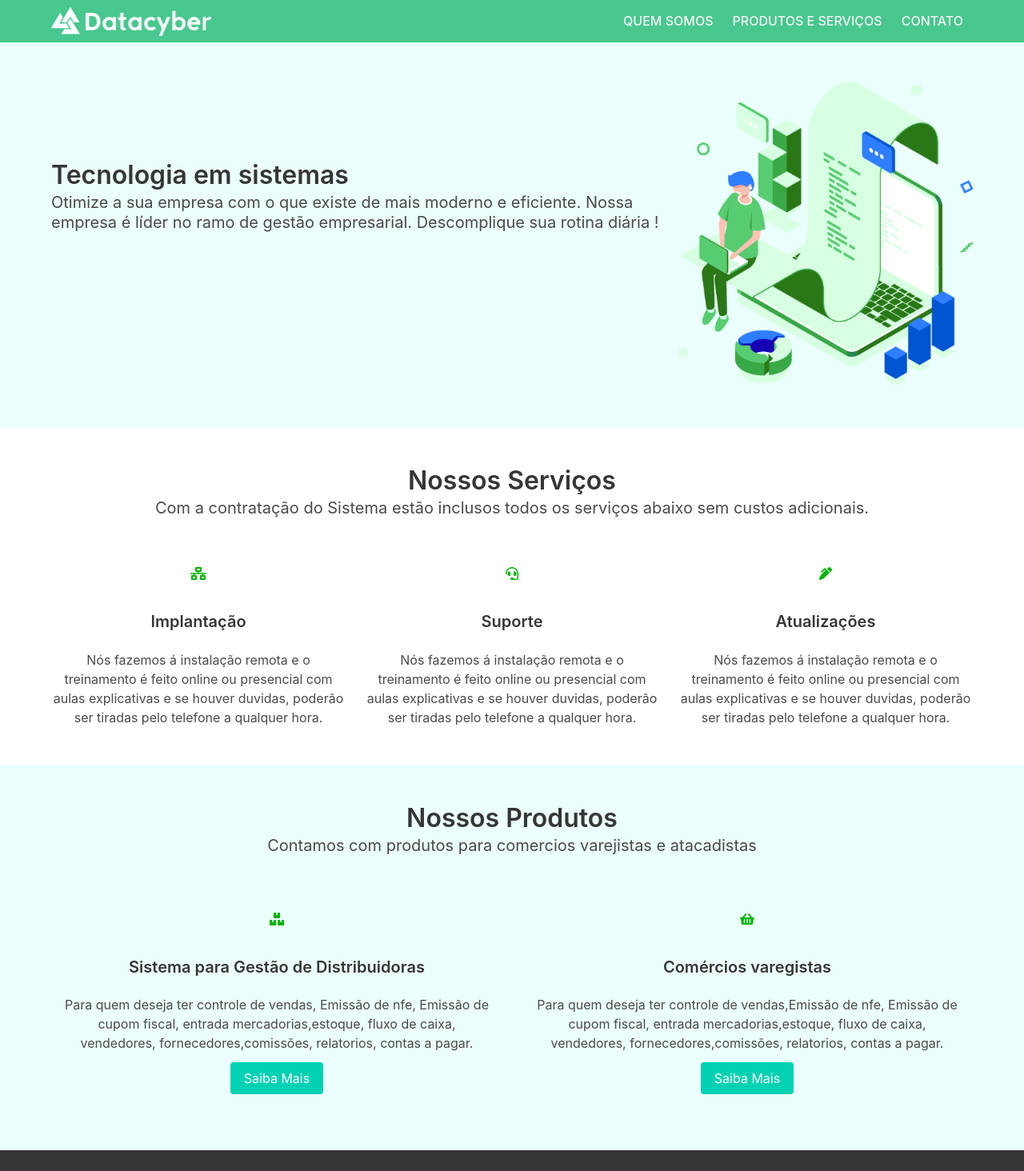
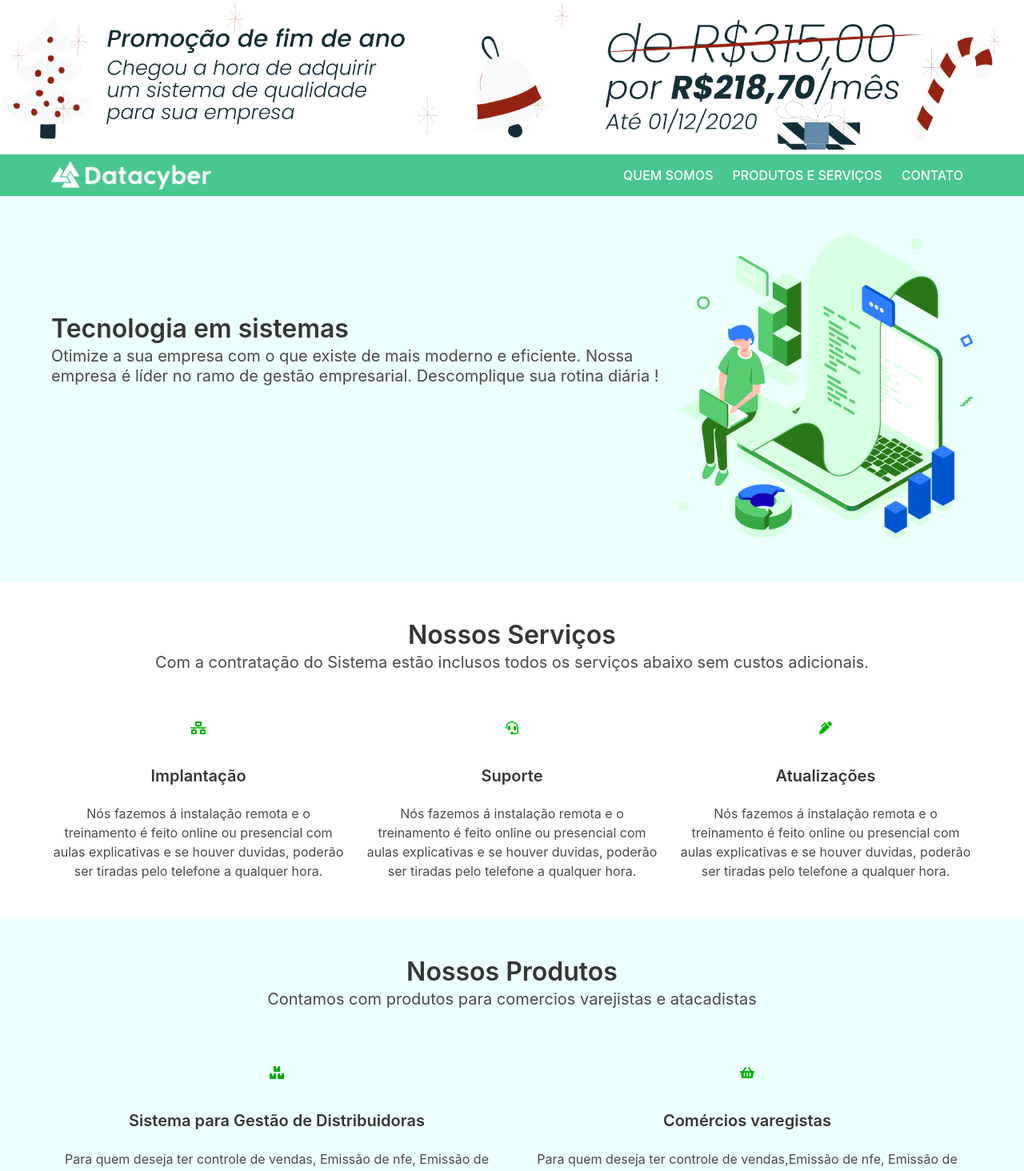
Before and after one commit to Lucasalmeida-ux/datacyber, a Next.js app: page / in a window 1280 px wide. Shown: the top 1464 px of the page at 80% size. Built offline with nearby package versions, Linux system fonts and the light colour scheme.

Commit message:
create banner

```diff
--- a/pages/components/Hero.js
+++ b/pages/components/Hero.js
@@ -1,6 +1,6 @@
 export default function Hero() {
     return (
-    <section className="hero is-bold has-background-primary-light">
+    <section className="hero has-background-primary-light">
         <div className="hero-body">
             <div className="container">
                 <div className="columns">
--- a/pages/components/Products.js
+++ b/pages/components/Products.js
@@ -16,7 +16,7 @@ export default function Products() {
                             <FontAwesomeIcon icon={faBoxes} className="my-icon" />
                             <h2 className="title is-5">Sistema para Gestão de Distribuidoras</h2>
                             <p>Para quem deseja ter controle de vendas, Emissão de nfe, Emissão de cupom fiscal, entrada mercadorias,estoque, fluxo de caixa, vendedores, fornecedores,comissões, relatorios, contas a pagar.</p>
-                            <button class="button is-primary my-3">Saiba Mais</button>
+                            <button class="button is-primary my-3">Benefícios para distribuidoras</button>
                         </a></Link>
                     </div>
                     <div className="column">
@@ -24,7 +24,7 @@ export default function Products() {
                             <FontAwesomeIcon icon={faShoppingBasket} className="my-icon" />
                             <h2 className="title is-5">Comércios varegistas</h2>
                             <p>Para quem deseja ter controle de vendas,Emissão de nfe, Emissão de cupom fiscal, entrada mercadorias,estoque, fluxo de caixa, vendedores, fornecedores,comissões, relatorios, contas a pagar.</p>
-                            <button class="button is-primary my-3">Saiba Mais</button>
+                            <button class="button is-primary my-3">Benefícios para varegistas</button>
                         </a></Link>
                     </div>
                 </div>
--- a/pages/components/header.js
+++ b/pages/components/header.js
@@ -27,7 +27,7 @@ const Menu = () => (
         <div className="navbar-start">
         { menuItens.map(function(item) {
             return  <Link key={item.key} href={item.link}>
-                        <a className="navbar-item has-text-light has-text-weight-medium is-uppercase">{item.label}</a>
+                        <a className="navbar-item has-text-white has-text-weight-medium is-uppercase">{item.label}</a>
                     </Link>
         }) }
         </div>
--- a/pages/index.js
+++ b/pages/index.js
@@ -11,6 +11,7 @@ export default function Home() {
         <title>Datacyber</title>
         <link rel="icon" href="/favico.ico" />
       </Head>
+      <a href="https://pag.ae/7WxbMVsb2/button" target="_blank" title="Pagar com PagSeguro" className="banner"><img src="banner.png" width="200" /></a>
       <Layout>
         <Hero></Hero>
         <Services></Services>
--- a/styles/globals.scss
+++ b/styles/globals.scss
@@ -48,3 +48,12 @@ a.navbar-item:focus, a.navbar-item:focus-within, a.navbar-item:hover, a.navbar-i
   border-radius: 10px;
   box-shadow: 5px 0px 5px #00000010;
 }
+.banner {
+  width: 100vw;
+}
+.banner img {
+  width: auto;
+}
+.navbar-item:hover {
+  color: #fff !important;
+}
```
Also changed, not shown: public/banner.png (added).
